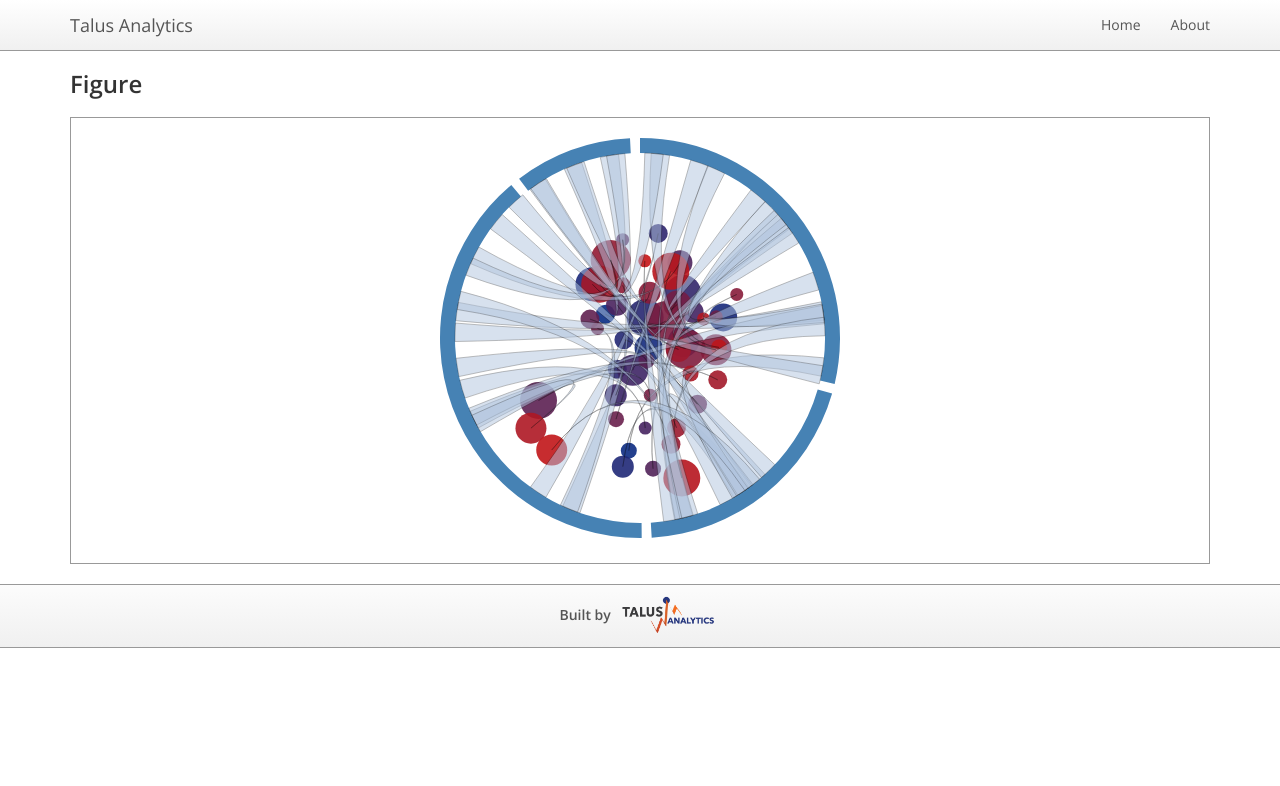
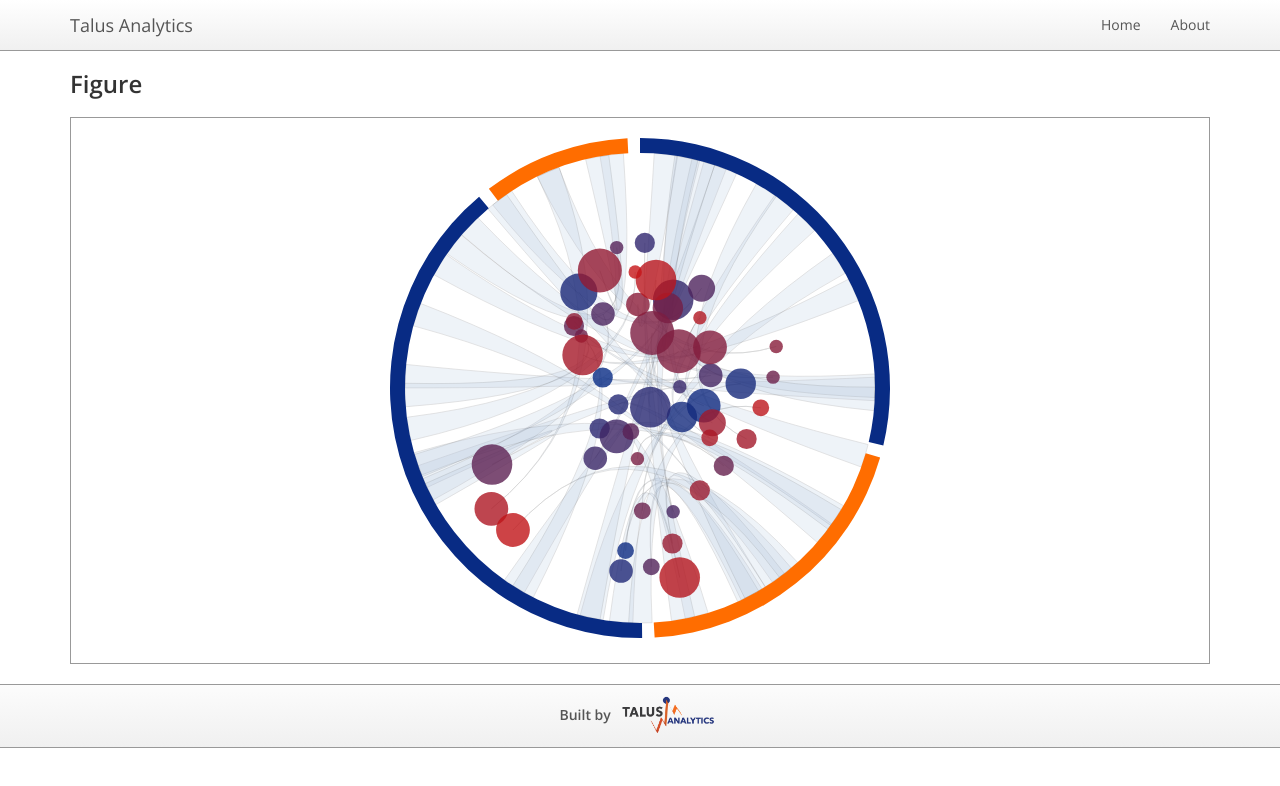
Before and after one commit to talus-analytics-bus/bio-scenarios-figure, a website: page index.html in a window 1280 px wide. Drawn offline with nearby package versions, Linux system fonts and the light colour scheme.

Commit message:
added some styling

```diff
--- a/js/components/force.js
+++ b/js/components/force.js
@@ -1,7 +1,7 @@
 (() => {
 	App.buildForceDiagram = (selector, nodeData, edgeData, param = {}) => {
 		const margin = { top: 20, right: 20, bottom: 20, left: 20 };
-		const outerRadius = 200;
+		const outerRadius = 250;
 		const innerRadius = outerRadius - 15;
 		const width = 2 * outerRadius;
 		const height = 2 * outerRadius;
@@ -10,7 +10,10 @@
 			.attr('width', width + margin.left + margin.right)
 			.attr('height', height + margin.top + margin.bottom)
 			.append('g')
-				.attr('transform', `translate(${margin.left}, ${margin.top})`);
+				.attr('transform', `translate(${outerRadius + margin.left}, ${outerRadius + margin.top})`);
+		const ribbonG = chart.append('g');
+		const chordG = chart.append('g');
+		const nodeG = chart.append('g');
 
 
 		/* --------- Chord Part --------- */
@@ -20,6 +23,7 @@
 		const arc = d3.arc()
 			.innerRadius(innerRadius)
 			.outerRadius(outerRadius);
+		const chordColorScale = d3.scaleOrdinal(['#082b84', '#ff6d00']);
 
 		const matrix = [
 			[11975,  5871, 8916, 2868],
@@ -28,53 +32,61 @@
 			[ 1013,   990,  940, 6907],
 		];
 
-		const chordG = chart.append('g')
-			.attr('transform', `translate(${outerRadius}, ${outerRadius})`)
-			.datum(chord(matrix));
+		chordG.datum(chord(matrix));
 		const chordGroups = chordG.append('g')
 			.attr('class', 'groups')
 			.selectAll('g')
 				.data(d => d.groups)
 				.enter().append('g');
 		chordGroups.append('path')
-			.style('fill', 'steelblue')
+			.style('fill', (d, i) => chordColorScale(i))
 			.attr('d', arc);
 
-		console.log(chordG.data());
 
 		/* --------- Force Part --------- */
 		const simulation = d3.forceSimulation()
 			.velocityDecay(param.velocityDecay || 0.2)
 			.force('link', d3.forceLink().id(d => d.id))
-			.force('charge', d3.forceManyBody().strength(-1.5))
+			.force('charge', d3.forceManyBody().strength(-3))
 			.force('center', d3.forceCenter(0, 0));
 
 		// establish scales
 		const radiusScale = d3.scaleLinear()
 			.domain([0, 10])
-			.range([5, 20]);
+			.range([5, 22]);
 		const colorScale = d3.scaleLinear()
 			.domain([0, 50])
 			.range(['#082b84', '#c91414']);
 
-		// prepare data (nodes and edges)
-
-
 		// draw nodes and links
-		const link = chordG.append('g')
+		const link = nodeG.append('g')
 			.attr('class', 'links')
 			.selectAll('.link')
 				.data(edgeData)
 				.enter().append('line')
 					.attr('class', 'link');
-		const node = chordG.append('g')
+		const node = nodeG.append('g')
 			.attr('class', 'nodes')
 			.selectAll('.node')
 				.data(nodeData)
 				.enter().append('circle')
 					.attr('class', 'node')
 					.attr('r', d => radiusScale(d.extremity))
-					.style('fill', (d, i) => colorScale(i));
+					.style('fill', (d, i) => colorScale(i))
+					.each(function addTooltip(d) {
+						$(this).tooltipster({
+							trigger: 'hover',
+							content: d.id,
+						});
+					})
+					.on('mouseover', (d) => {
+						d3.selectAll('.ribbon')
+							.filter(dd => dd.id === d.id)
+							.classed('active', true);
+					})
+					.on('mouseout', (d) => {
+						d3.selectAll('.ribbon').classed('active', false);
+					});
 
 		// start simulation
 		const numTicks = 50;
@@ -122,7 +134,7 @@
 				};
 			});
 
-		chordG.append('g')
+		ribbonG.append('g')
 			.attr('class', 'ribbons')
 			.selectAll('.ribbon')
 				.data(nodeData)
--- a/sass/main.scss
+++ b/sass/main.scss
@@ -33,7 +33,11 @@ body { font-family: 'Open Sans', sans-serif; }
 }
 .node {
 	fill: steelblue;
-	@include opacity(0.9);
+	@include opacity(0.8);
+
+	&:hover {
+		@include opacity(1);
+	}
 }
 .link {
 	display: none;
@@ -41,5 +45,10 @@ body { font-family: 'Open Sans', sans-serif; }
   stroke-width: 1px;
 }
 .ribbon {
-	@include opacity(0.5);
+	@include opacity(0.2);
+
+	&:hover,
+	&.active {
+		@include opacity(0.9);
+	}
 }
```
Also changed, not shown: css/main.css, 1 other file.
